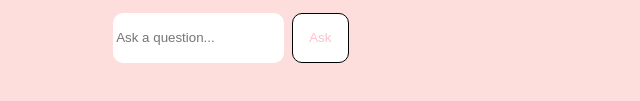
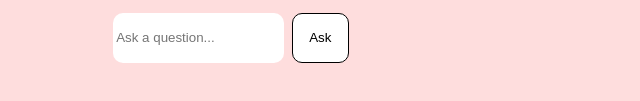
Before and after one commit to prettyalana/magic-8-ball, a plain HTML site: page index.html in a window 1280 px wide. Shown: the part 687-788 px from the top of the page, 409-1049 px from the left. Drawn offline with Linux system fonts and the light colour scheme.

Commit message:
Update style.css
- Update button font color to black

```diff
--- a/style.css
+++ b/style.css
@@ -111,7 +111,7 @@ button {
     width: 20%;
     border: 1px solid black;
     background: white;
-    color: pink;
+    color: black;
 }
 
 button:hover {
```
